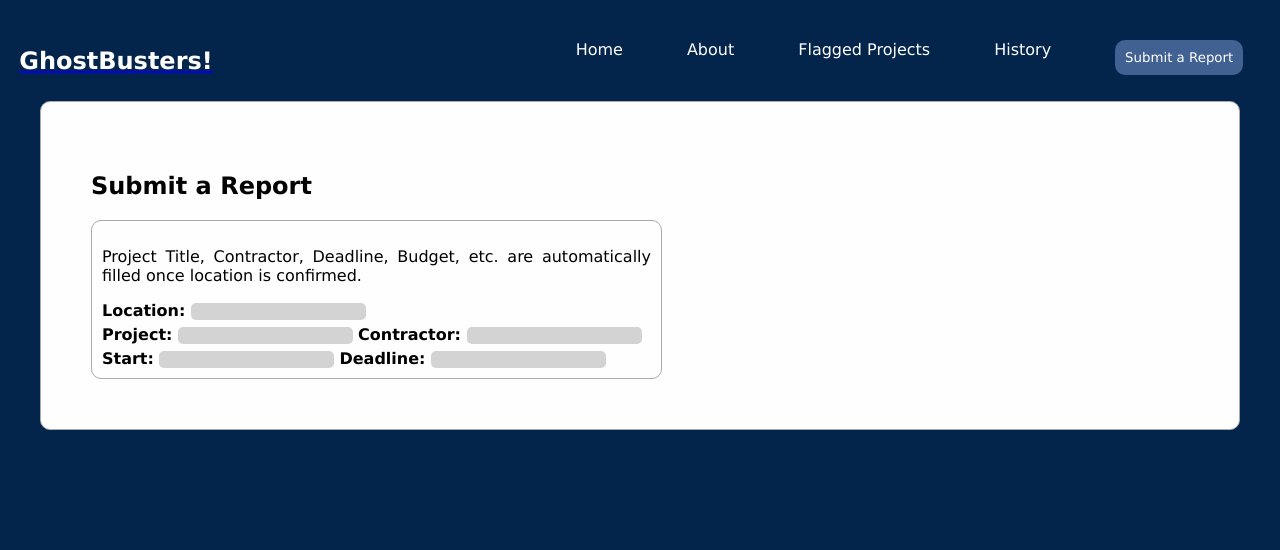
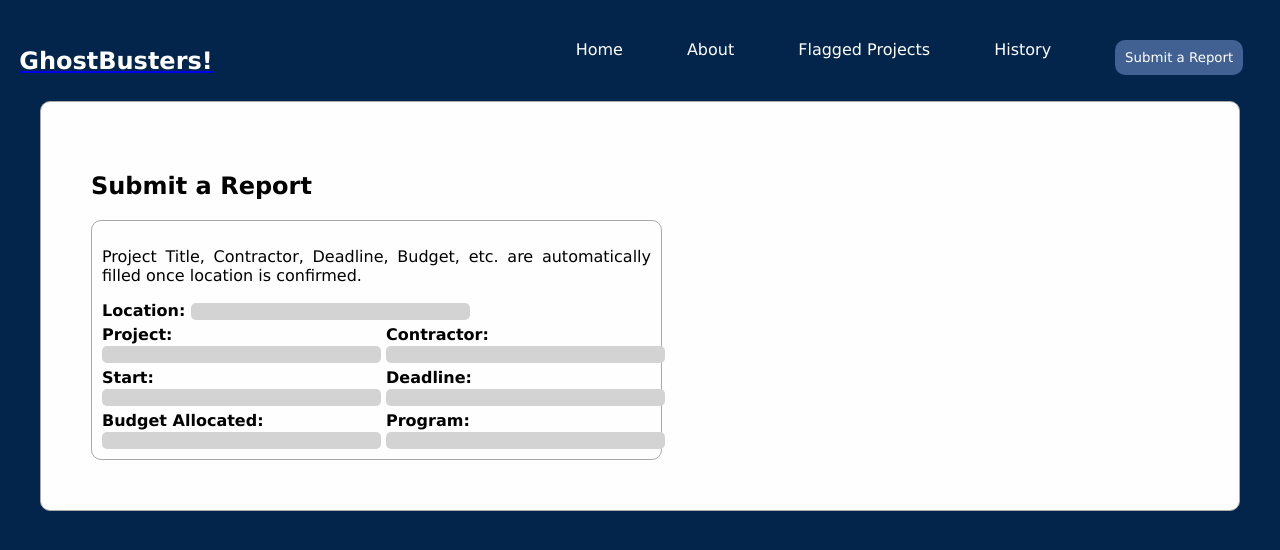
Before and after one commit to Andrie67/ghostbusters-official-official, a React (Vite) app: page /submit-a-report in a window 1280 px wide. Shown: the top 550 px of the page. Built offline with nearby package versions, Linux system fonts and the light colour scheme.

Commit message:
• Removed n word in About • Added budget and program in report

```diff
--- a/src/components/ReportOne/ReportOne.css
+++ b/src/components/ReportOne/ReportOne.css
@@ -8,6 +8,7 @@ input{
     background-color: lightgray;
     border-radius: 5px;
     border: none;
+    width: 275px;
 }
 label{
     font-weight: bold;
--- a/src/components/ReportOne/ReportOne.jsx
+++ b/src/components/ReportOne/ReportOne.jsx
@@ -7,25 +7,38 @@ function ReportOne() {
         Project Title, Contractor, Deadline, Budget, etc. are automatically
         filled once location is confirmed.
       </p>
+
       <label>
         Location: <input name="location" />
       </label>
+
       <div className="subinputs">
         <label>
-          Project: <input name="title" />
+          Project: <br/><input name="title" />
         </label>
         <label>
-          Contractor: <input name="contractor" />
+          Contractor: <br/><input name="contractor" />
         </label>
       </div>
+
       <div className="subinputs">
         <label>
-          Start: <input name="title" />
+          Start: <br/><input name="title" />
         </label>
         <label>
-          Deadline: <input name="contractor" />
+          Deadline: <br/><input name="contractor" />
         </label>
       </div>
+
+      <div className="subinputs">
+        <label>
+          Budget Allocated: <br/><input name="budget" />
+        </label>
+        <label>
+          Program: <br/><input name="program" />
+        </label>
+      </div>
+
     </div>
   );
 }
--- a/src/pages/about/about.jsx
+++ b/src/pages/about/about.jsx
@@ -1,5 +1,5 @@
 function About() {
-  return <h2>This is About Page nigga.</h2>;
+  return <h2>This is About Page.</h2>;
 }
 
 export default About;
```
